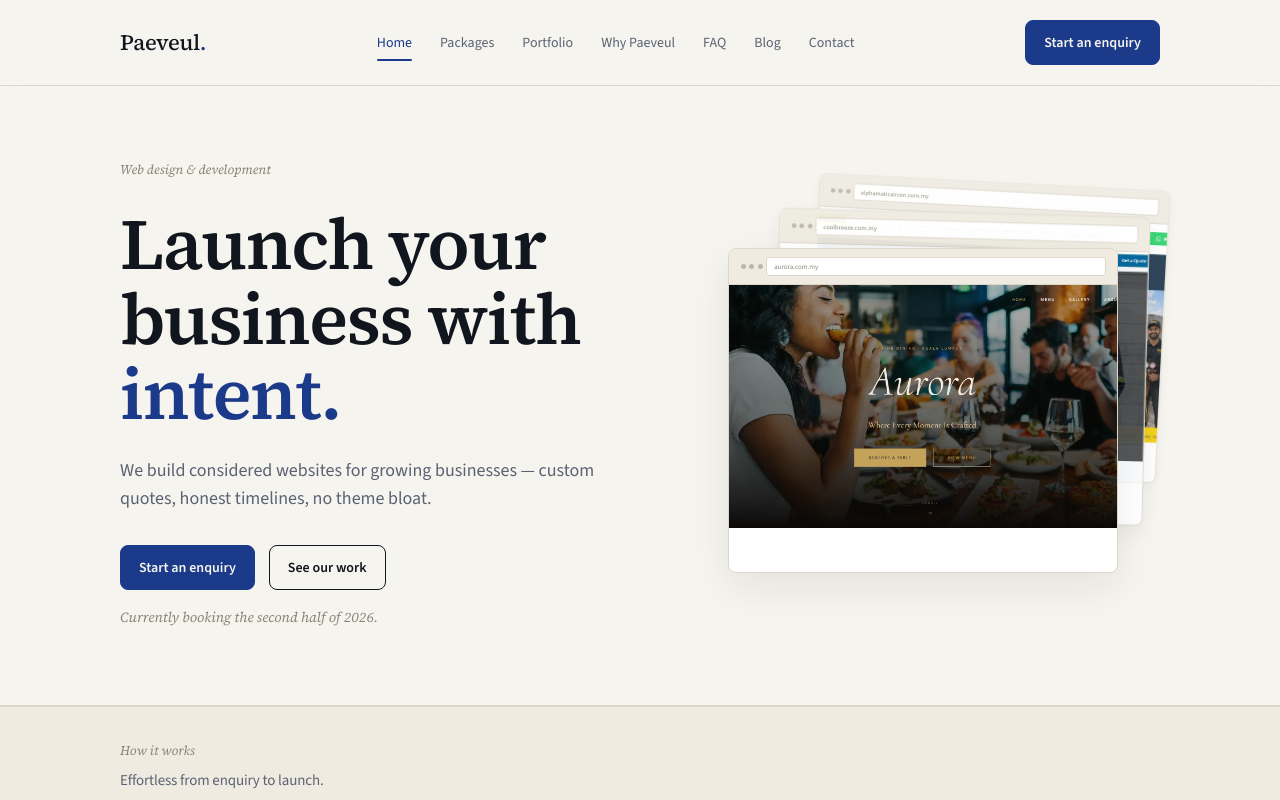
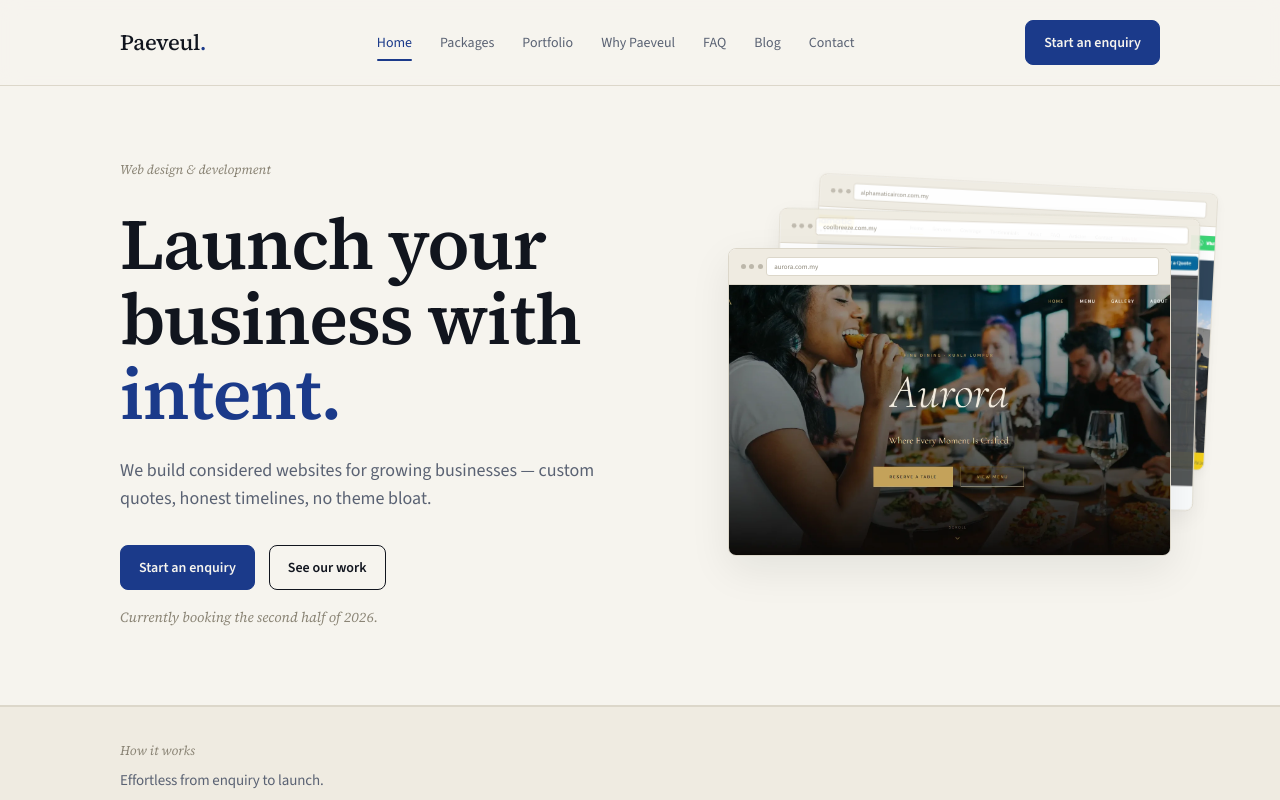
Before and after one commit to paeveul/paeveul-official, a plain HTML site: page main/index.html in a window 1280 px wide. Shown: the top 800 px of the page. Drawn offline with nearby package versions, Linux system fonts and the light colour scheme.

Commit message:
fix(hero): rebalance card stack proportions and fix image-wrap whitespace per spec §15
- .stack-card: width 74%->84%, height 94%->89% (card ratio ~1.44:1, was ~1.20:1)
- .stack-card now display:flex column; .stack-card-bar flex:0 0 auto
- .stack-card-img-wrap: drop fixed aspect-ratio:16/10, use flex:1 1 auto;
  min-height:0 so it fills whatever space the card actually has, closing
  the bare-background whitespace gap under each screenshot
- Zero change to .pv-bmock-portfolio-stack height (60cqw), .hm-hero-visual-inset
  padding, or any grid rule - fix is contained entirely inside the existing
  container, no new Process Strip push-down beyond what §14 already accepted

```diff
--- a/main/index.html
+++ b/main/index.html
@@ -345,12 +345,34 @@
        value change, not a separate edit (spec §14.4). min-height bumped
        210px → 315px, same proportional-bump discipline as the v3 change
        (190px → 210px), scaled by the same 40→60cqw ratio (×1.5). Card
-       height/width proportions (94%/74%) unchanged. */
+       height/width proportions (94%/74%) unchanged at this pass.
+
+       V5 (2026-07-13, spec §15): fixes two bugs found in the built 60cqw
+       version — (1) card shape read square (74%/94% was tuned against the
+       old 35cqw container and never rebalanced as the container grew;
+       rebalanced to width:84%/height:89% per §15.4, landing the card at
+       ≈1.44:1 and the image area at ≈1.60:1, the screenshots' natural
+       16:10 ratio); (2) visible whitespace inside each card, because
+       .stack-card-img-wrap's fixed aspect-ratio:16/10 sized itself off
+       card width alone and didn't match the actual (taller) space the
+       card had, leaving a gap of bare card-background color before
+       .stack-card's overflow:hidden clipped it (§15.3). Fixed by making
+       .stack-card a column flex container: .stack-card-bar keeps its
+       intrinsic height (flex:0 0 auto), .stack-card-img-wrap drops the
+       fixed aspect-ratio and instead fills whatever space remains
+       (flex:1 1 auto; min-height:0), with object-fit:cover on the image
+       itself still doing the edge-to-edge fill. Both fixes are contained
+       entirely inside the existing 60cqw container — no change to
+       .pv-bmock-portfolio-stack's height, .hm-hero-visual-inset's
+       padding, or any grid/page-level rule, so no new page-push beyond
+       what §14 already introduced. */
     .hm-hero-visual .stack-card {
       position: absolute;
       top: 0; left: 0;
-      width: 74%;
-      height: 94%;
+      width: 84%;
+      height: 89%;
+      display: flex;
+      flex-direction: column;
       border-radius: var(--pv-radius-lg);
       overflow: hidden;
       border: 1px solid var(--pv-hairline);
@@ -386,6 +408,7 @@
     }
 
     .hm-hero-visual .stack-card-bar {
+      flex: 0 0 auto;
       background: var(--pv-paper-alt);
       border-bottom: 1px solid var(--pv-hairline);
       padding: 1.4cqw 2.0cqw;
@@ -401,7 +424,8 @@
     }
     .hm-hero-visual .stack-card-img-wrap {
       width: 100%;
-      aspect-ratio: 16 / 10;
+      flex: 1 1 auto;
+      min-height: 0;
       overflow: hidden;
       background: var(--pv-paper-alt);
     }
```
